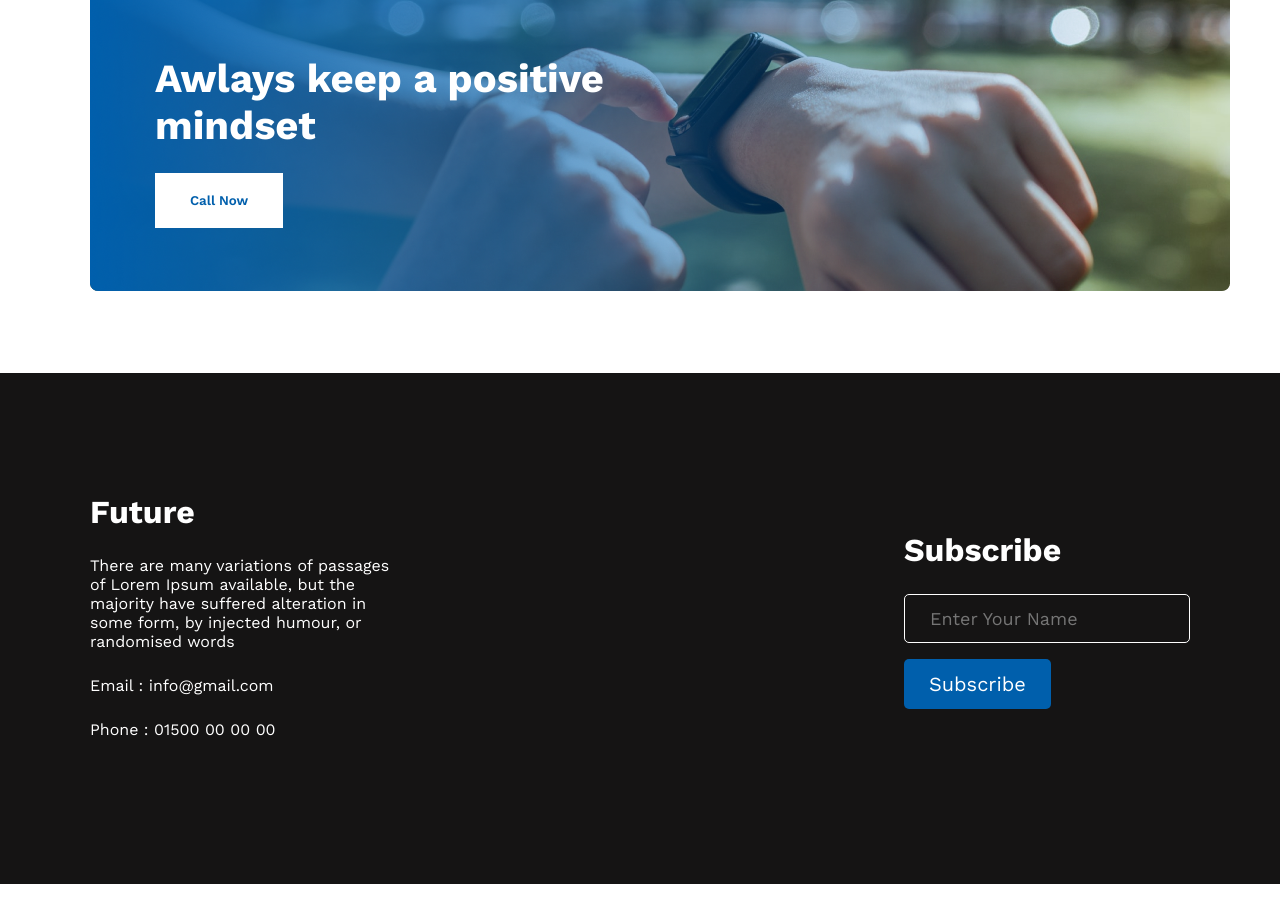
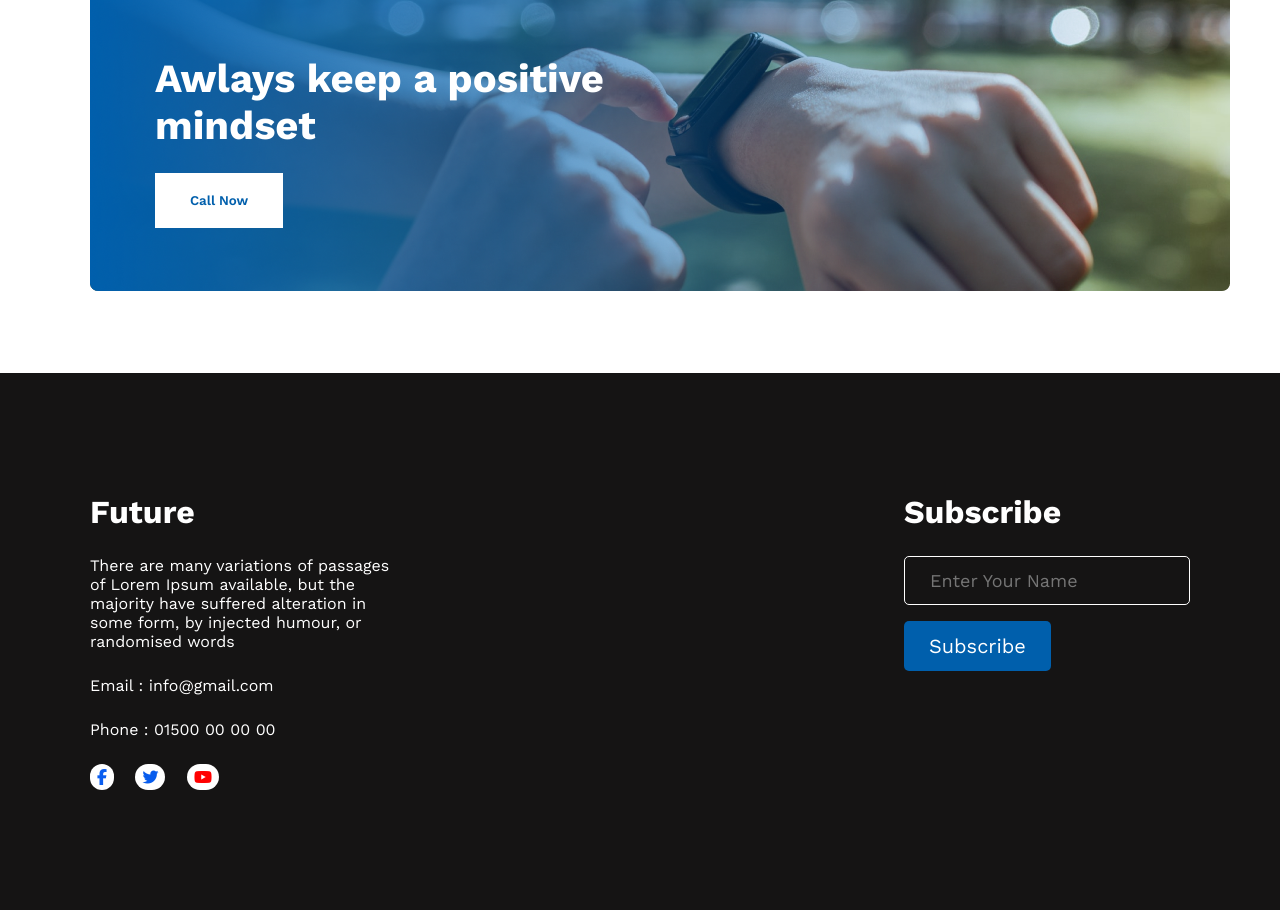
Before and after one commit to Armanhossain15/New-Year-New-Me-Website, a plain HTML site: page index.html in a window 1280 px wide. Shown: the part 2084-2994 px from the top of the page. Before the commit the page ends 2968 px from the top, so only its background shows below. Drawn offline with nearby package versions, Linux system fonts and the light colour scheme.

Commit message:
added social media icon in footer

```diff
--- a/index.html
+++ b/index.html
@@ -88,6 +88,9 @@
                 </p>
                 <p>Email : info@gmail.com</p>
                 <p>Phone : 01500 00 00 00</p>
+                <div class="social-media">
+                    <i class="fa-brands fa-facebook-f" style="color: #0a5ef0;"></i> <i class="fa-brands fa-twitter" style="color: #075ced;"></i> <i class="fa-brands fa-youtube" style="color: #ff0000;"></i>
+                </div>
             </div>
             <div class="subscribe">
                 <h1>Subscribe</h1>
--- a/style.css
+++ b/style.css
@@ -141,6 +141,7 @@ footer{
     height: auto;
     margin: auto;
     gap: 500px;
+    align-items: start;
 }
 .left-foot h1, .subscribe h1{
     margin-bottom: 25px;
@@ -167,4 +168,10 @@ input[type="submit"]{
    font-size: 20px;
    border: none;
 }
+.social-media i{
+    padding: 5px 7px;
+    border-radius: 50px;
+    background-color: white;
+     margin-right: 16px;
+}
 /* footer */
```
